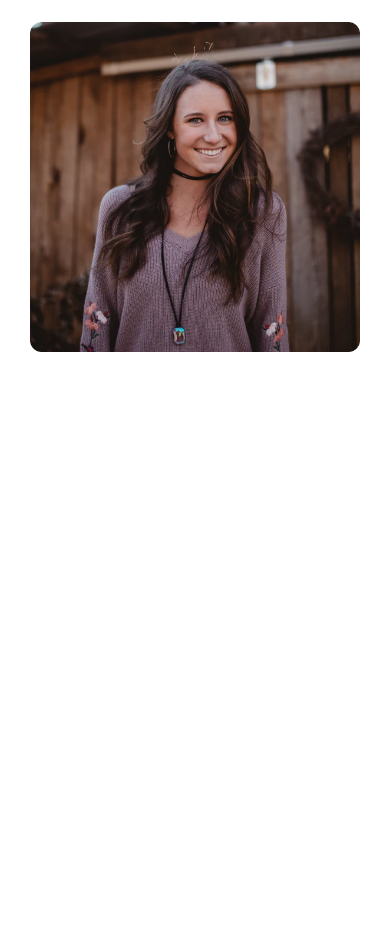
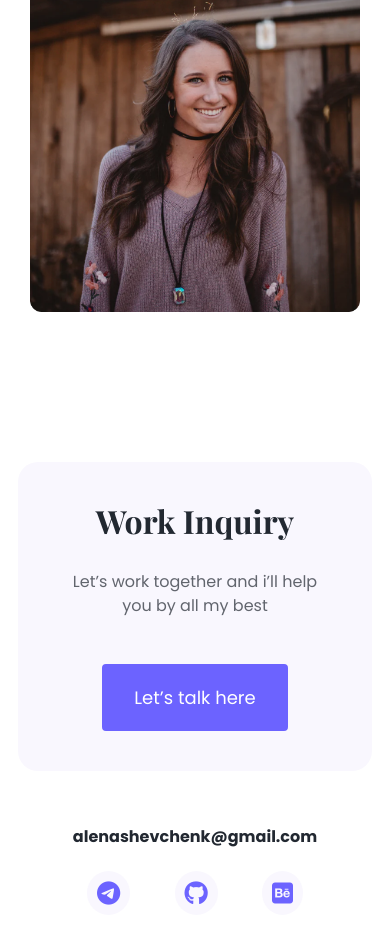
Before and after one commit to OlenkaZmiyuchka/Portfolio-Project, a plain HTML site: page about.html in a window 390 px wide. Shown: the part 647-1590 px from the top of the page. Before the commit the page ends 1029 px from the top, so only its background shows below. Drawn offline with nearby package versions, Linux system fonts and the light colour scheme; a web font is replaced by a local one.

Commit message:
create footer

```diff
--- a/about.html
+++ b/about.html
@@ -69,6 +69,39 @@
       </div>
     </div>
 
+  <footer>
+    <div class="row workInquiry">
+      <div class="col-md-6">
+        <h3>Work Inquiry</h3>
+        <p>
+          Let’s work together and i’ll help you by all my best
+        </p>
+      </div>
+      <div class="col-md-6">
+        <a href="contact.html">
+          <button class="hero-button mt-3 ms-lg-5">
+            Let’s talk here
+          </button>
+        </a>
+      </div>
+    </div>
+
+    <div class="footerIcon">
+      <a href="mailto:alenashevchenk@gmail.com">
+        <h2>alenashevchenk@gmail.com</h2>
+      </a>
+      <a href="https://t.me/olena_zmiyuchka/" target="_blank">
+        <i class="fa-brands fa-telegram"></i>
+      </a>
+      <a href="https://github.com/OlenkaZmiyuchka" target="_blank">
+        <i class="fa-brands fa-github"></i>
+      </a>
+      <a href="https://www.behance.net/Olenka_Zmiyuchka" target="_blank">
+        <i class="fa-brands fa-square-behance"></i>
+      </a>
+    </div>
+  </footer>
+
   </div>
 
 </body>
--- a/styles/styles.css
+++ b/styles/styles.css
@@ -40,7 +40,7 @@ h4 {
 nav {
   padding: 20px;
 }
-ul {
+nav ul {
   margin: 0;
   padding: 0;
 }
@@ -76,6 +76,9 @@ footer a:hover {
 footer i {
   font-size: 24px;
   color: var(--primary-color);
+}
+footer .hero-button {
+  text-align: center;
 }
 .footerIcon {
   margin-top: 100px;
@@ -168,6 +171,32 @@ footer i {
   margin: 100px 60px;
 }
 
+/* Footer */
+
+  footer h2 {
+    font-size: 20px;
+    color: var(--text-color);
+  }
+  footer h2:hover {
+    color: var(--primary-color);
+  }
+  .footerIcon i {
+    font-size: 24px;
+    margin: 10px 20px;
+    padding: 10px;
+    border-radius: 50%;
+    color: var(--primary-color);
+    background-color: var(--background-color);
+  }
+  .footerIcon i:hover {
+    color: var(--background-color);
+    background-color: var(--primary-color);
+  }
+  .workInquiry p {
+    margin: 0;
+  }
+
+
 
 /* About - Work - Contact */
 
@@ -231,18 +260,28 @@ footer i {
     font-size: 52px;
   }
 
+  nav li {
+    line-height: 40px;
+    margin-left: 10px;
+    font-size: 14px;
+  }
+
   footer {
     margin-top: 80px;
   }
-  footer h2 {
-    font-size: 20px;
+  footer .hero-button {
+    margin-top: 20px;
   }
   .workInquiry {
-    padding: 40px 30px;
+    padding: 40px 20px;
     text-align: center;
   }
+  .workInquiry h3 {
+    font-size: 32px;
+    margin-bottom: 20px;
+  }
   .footerIcon {
-    margin-top: 40px;
+    margin-top: 50px;
     margin-bottom: 80px;
   }
 
```
Also changed, not shown: index.html (+3 -4 lines), work.html (+34 -0 lines), 1 other file.
